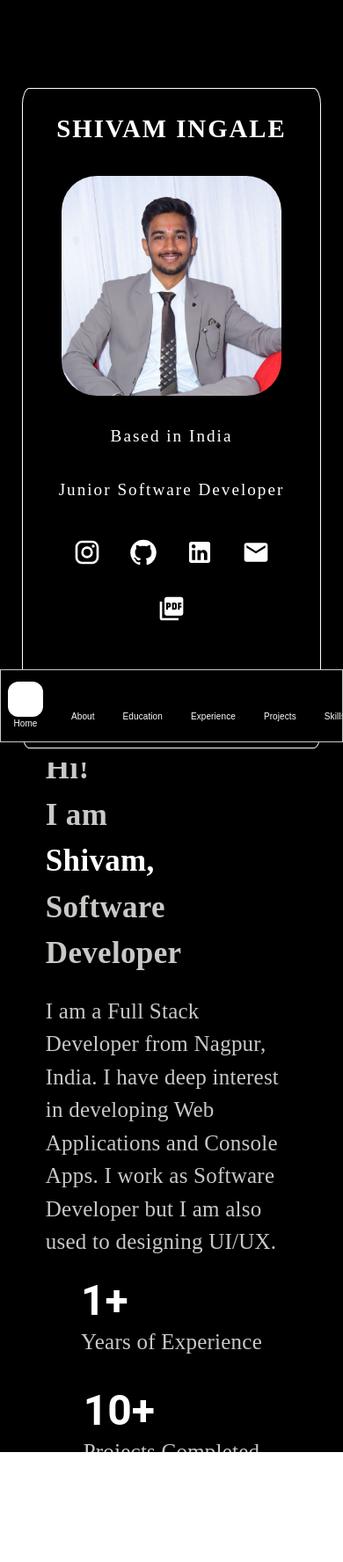
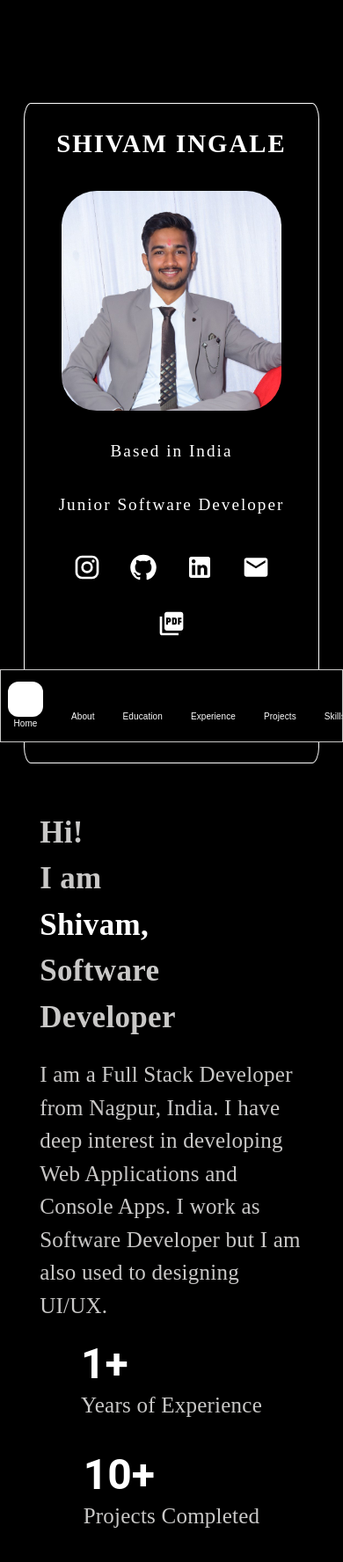
Before and after one commit to Shivamingale3/shivam-ingale-frontend, a React (Create React App) app: page / in a window 390 px wide. Shown: the top 1776 px of the page at 88% size. Before the commit the page ends 1651 px from the top, so only its background shows below. Built offline with nearby package versions, Linux system fonts and the light colour scheme; some icons are missing.

Commit message:
[FIX]: Responsiveness

```diff
--- a/src/Home.js
+++ b/src/Home.js
@@ -11,7 +11,8 @@ const Root = styled.div`
   min-height: 100vh;
   min-width: 100vw;
   background-color: #000000;
-
+  justify-content: center;
+  align-items: center;
   @media (max-width: 900px) {
     flex-direction: column; /* Vertical layout for small devices */
     align-items: center;
@@ -31,14 +32,13 @@ export default function Home({ children }) {
           justifyContent: "center",
           alignItems: "center",
           flexBasis: "30%",
-          height: "100vh",
-          padding: { xs: "16px", sm: "20px", md: "24px", lg: "32px" },
-          maxWidth: { xs: "100%", sm: "100%", md: "30%", lg: "30%" },
-          minWidth: { xs: "100%", sm: "300px", md: "300px" },
+          height: "100%",
+          padding: "2%",
+          maxWidth: "30%",
           overflow: "hidden",
 
           "@media (max-width: 900px)": {
-            paddingTop: "100px",
+            paddingTop: "30%",
             flexBasis: "auto",
             maxWidth: "100%",
             height: "auto",
@@ -55,22 +55,23 @@ export default function Home({ children }) {
         color={"white"}
         sx={{
           flexBasis: "50%",
-          height: "100vh",
-          padding: { xs: "16px", sm: "20px", md: "24px", lg: "32px" },
+          height: "100%",
+          padding: "2%",
           overflowY: "auto",
           display: "flex",
           justifyContent: "center",
           alignItems: "center",
           flexDirection: "column",
-          gap: "20px",
+          gap: "2%",
 
           "&::-webkit-scrollbar": { display: "none" },
           "-ms-overflow-style": "none",
           "scrollbar-width": "none",
 
           "@media (max-width: 900px)": {
+            paddingBottom: "20%",
             flexBasis: "auto",
-            height: "calc(100vh - 60px)", // Ensure space for sidebar
+            height: "calc(100vh - 10%)", // Ensure space for sidebar
             overflowY: "scroll",
           },
         }}
@@ -87,15 +88,15 @@ export default function Home({ children }) {
           justifyContent: "end",
           alignItems: "center",
           flexBasis: "20%",
-          height: "100vh",
-          paddingRight: { xs: "0", sm: "0", md: "1%", lg: "1%" },
-          maxWidth: { xs: "100%", sm: "100%", md: "20%", lg: "20%" },
+          height: "100%",
+          padding: "1%",
+          maxWidth: "20%",
           overflow: "hidden",
 
           "@media (max-width: 900px)": {
             position: "absolute",
             top: 0,
-            height: "60px",
+            height: "10%",
             maxWidth: "100%",
             width: "100%",
             zIndex: 10,
```
